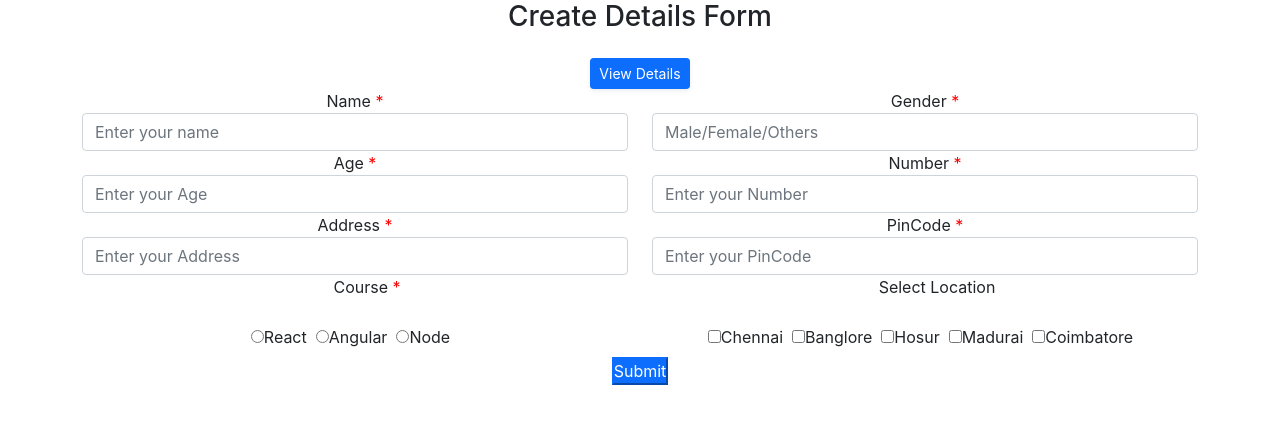
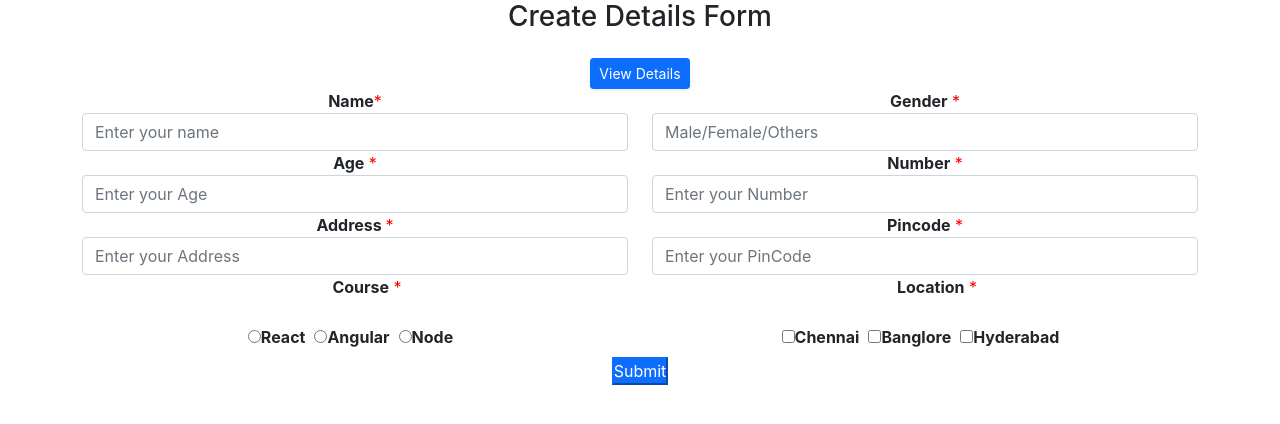
Before and after one commit to AKaran3007/Task, a React (Create React App) app: page / in a window 1280 px wide. Shown: the top 424 px of the page. Built offline with nearby package versions, Linux system fonts and the light colour scheme.

Commit message:
only todo Dropdown

```diff
--- a/src/App.js
+++ b/src/App.js
@@ -4,7 +4,7 @@ import Create from './Components/Create';
 import { BrowserRouter, Routes, Route } from 'react-router-dom';
 import View from './Components/View';
 import Edit from './Components/Edit';
-// import Dropdown from './Components/Dropdown';
+import Dropdown from './Components/Dropdown';
 
 
 
@@ -18,7 +18,7 @@ function App() {
         <Route path='/' element={<Create/>}/>
         <Route path='/view' element={<View/>}/>
         <Route path='/edit/:id' element={<Edit/>}/>
-        {/* <Route path='/dropdown' element={<Dropdown/>}/> */}
+        <Route path='/dropdown' element={<Dropdown/>}/>
 
       </Routes>
       </BrowserRouter>
--- a/src/Components/Create.jsx
+++ b/src/Components/Create.jsx
@@ -4,12 +4,11 @@ import { useNavigate, Link } from 'react-router-dom';
 import axios from 'axios';
 import './Style.css'
 import { useState, React } from 'react';
+import Dropdown from './Dropdown';
+
 
 
 function Create() {
-
-
-
     const [course, setCourse] = useState('');
 
     const handleChange = (e) => {
@@ -18,6 +17,7 @@ function Create() {
 
     const [selected, setSelected] = useState("")
     const navigate = useNavigate();
+
     const formik = useFormik({
         initialValues: {
             name: "",
@@ -26,8 +26,8 @@ function Create() {
             number: "",
             address: "",
             pincode: "",
-            course:"",
-            location:[],
+            course: "",
+            location: "",
 
         },
         validate: (values) => {
@@ -57,11 +57,14 @@ function Create() {
             if (values.pincode === "") {
                 errors.pincode = "Please enter pincode "
             }
-            if (values.location === "") {
-                errors.location = "Please enter location "
+            if (values.course === "") {
+                errors.course = "Please enter course "
 
             }
+            if (values.location === "") {
+                errors.location = "Please enter only 1 location "
 
+            }
 
             return errors;
         },
@@ -83,7 +86,7 @@ function Create() {
                 <form onSubmit={formik.handleSubmit}>
                     <div className='row'>
                         <div className='col-lg-6'>
-                            <label>Name <span style={{ color: "red" }}>*</span></label>
+                            <label> <b>Name</b><span style={{ color: "red" }}>*</span></label>
                             <input
                                 className={`form-control ${formik.errors.name ? `input-error` : ``}`}
                                 type={'text'}
@@ -97,7 +100,7 @@ function Create() {
                         </div>
 
                         <div className='col-lg-6'>
-                            <label>Gender <span style={{ color: "red" }}>*</span></label>
+                            <label><b>Gender</b> <span style={{ color: "red" }}>*</span></label>
 
                             <input
                                 className={`form-control ${formik.errors.gender ? `input-error` : ``}`}
@@ -109,16 +112,11 @@ function Create() {
 
                             />
                             <span style={{ color: "red" }}>{formik.errors.gender}</span>
-
-
-
-
                         </div>
 
 
-
                         <div className='col-lg-6'>
-                            <label>Age <span style={{ color: "red" }}>*</span></label>
+                            <label><b>Age</b> <span style={{ color: "red" }}>*</span></label>
                             <input
                                 className={`form-control ${formik.errors.age ? `input-error` : ``}`}
                                 type={'number'}
@@ -132,7 +130,7 @@ function Create() {
                         </div>
 
                         <div className='col-lg-6'>
-                            <label>Number <span style={{ color: "red" }}>*</span></label>
+                            <label> <b>Number</b> <span style={{ color: "red" }}>*</span></label>
                             <input
                                 className={`form-control ${formik.errors.number ? `input-error` : ``}`}
                                 type={'number'}
@@ -145,7 +143,7 @@ function Create() {
                         </div>
 
                         <div className='col-lg-6'>
-                            <label>Address <span style={{ color: "red" }}>*</span></label>
+                            <label> <b>Address </b> <span style={{ color: "red" }}>*</span></label>
                             <input
                                 className={`form-control ${formik.errors.address ? `input-error` : ``}`}
                                 type={'text'}
@@ -158,7 +156,7 @@ function Create() {
                         </div>
 
                         <div className='col-lg-6'>
-                            <label>PinCode <span style={{ color: "red" }}>*</span></label>
+                            <label> <b>Pincode</b> <span style={{ color: "red" }}>*</span></label>
                             <input
                                 className={`form-control ${formik.errors.pincode ? `input-error` : ``}`}
                                 type={'number'}
@@ -171,27 +169,52 @@ function Create() {
                         </div>
 
                         <div className='col-lg-6' >
-                         <label  className={`form-check ${formik.errors.location ? `input-error` : ``}`}>Course <span style={{ color: "red" }}>*</span></label> <br></br>
+
+                            <label className={`form-check ${formik.errors.course ? `input-error` : ``}`}> <b>Course</b> <span style={{ color: "red" }}>*</span></label> <br></br>
                             <input type="radio" value="react" id="course"
-                               required="true" onChange={formik.handleChange} name="course" />
-                            <label for="react">React</label>  &nbsp;
+                                required='true' onChange={formik.handleChange} name="course" />
+                            <label for="react"> <b>React</b></label>  &nbsp;
 
-                            <input type="radio"  value="angular" id="course"
-                               required="true" onChange={formik.handleChange} name="course" />
-                            <label for="angular">Angular</label>  &nbsp;
+                            <input type="radio" value="angular" id="course"
+                                required='true' onChange={formik.handleChange} name="course" />
+                            <label for="angular"> <b>Angular</b></label>  &nbsp;
 
-                            <input type="radio"  value="node" id="course"
-                               required="true" onChange={formik.handleChange} name="course" />
-                            <label for="node">Node</label>   &nbsp;
+                            <input type="radio" value="node" id="course"
+                                required='true' onChange={formik.handleChange} name="course" />
+                            <label for="node"> <b>Node</b></label>   &nbsp; <br />
+
+                            <span style={{ color: "red" }}>{formik.errors.course}</span>
+
+
                         </div>
 
-                        <div className='col-lg-6' required="true">
+                        {/* <div className='col-lg-6' required="true">
                         <label for="location"  className={`form-check ${formik.errors.location ? `input-error` : ``}`}> Select Location <span class="span" ></span></label> <br/>
                         <input type="checkbox"  name="location" onChange={formik.handleChange} value="chennai" id="location" />Chennai  &nbsp;
                         <input type="checkbox" name="location" onChange={formik.handleChange} value="banglore" id="location" />Banglore  &nbsp;
                         <input type="checkbox" name="location" onChange={formik.handleChange} value="hosur" id="location" />Hosur  &nbsp;
                         <input type="checkbox" name="location" onChange={formik.handleChange} value="madurai" id="location" />Madurai  &nbsp;
                         <input type="checkbox" name="location" onChange={formik.handleChange} value="coimbatore" id="location" />Coimbatore  &nbsp;
+                        </div> */}
+
+                        <div className='col-lg-6' >
+
+                            <label className={`form-check ${formik.errors.location ? `input-error` : ``}`}> <b>Location</b> <span style={{ color: "red" }}>*</span></label> <br></br>
+                            <input type="checkbox" value="Chennai" id="location"
+                                onChange={formik.handleChange} name="location" />
+                            <label for="Chennai"> <b>Chennai</b></label>  &nbsp;
+
+                            <input type="checkbox" value="Banglore" id="location"
+                                onChange={formik.handleChange} name="location" />
+                            <label for="Banglore"> <b>Banglore</b></label>  &nbsp;
+
+                            <input type="checkbox" value="Hyderabad" id="location"
+                                onChange={formik.handleChange} name="location" />
+                            <label for="Hyderabad"> <b>Hyderabad</b></label>   &nbsp; <br />
+
+                            <span style={{ color: "red" }}>{formik.errors.location}</span>
+
+
                         </div>
 
 
--- a/src/Components/Dropdown.jsx
+++ b/src/Components/Dropdown.jsx
@@ -1,20 +1,34 @@
 import * as React from 'react';
 import TextField from '@mui/material/TextField';
 import Autocomplete from '@mui/material/Autocomplete';
+import { useFormik } from 'formik';
+import { useNavigate, Link } from 'react-router-dom';
+import axios from 'axios';
 
 const options = ['Male', 'Female'];
 
 export default function Dropdown() {
     const [value, setValue] = React.useState(options[0]);
     const [inputValue, setInputValue] = React.useState('');
+    const navigate = useNavigate();
+    const formik = useFormik({
+      initialValues: {
+        gender: "",
+      },
+      onSubmit: async (values) => {
+        let students = await axios.post("https://62ab049e371180affbdf40f1.mockapi.io/student", values);
+        alert("Details Created Sucessfully...");
+        navigate('/view')
+
+    }
+    })
 
   return (
     <div>
-      <div>{`value: ${value !== null ? `'${value}'` : 'null'}`}</div>
-      <div>{`inputValue: '${inputValue}'`}</div>
+
       <br />
       <Autocomplete
-        value={value}
+        value={formik.values.gender}
         onChange={(event, newValue) => {
           setValue(newValue);
         }}
@@ -25,8 +39,9 @@ export default function Dropdown() {
         id="controllable-states-demo"
         options={options}
         sx={{ width: 300 }}
-        renderInput={(params) => <TextField {...params} label="Controllable" />}
+        renderInput={(params) => <TextField {...params} label="Gender" />}
       />
+
     </div>
   );
 }
```
